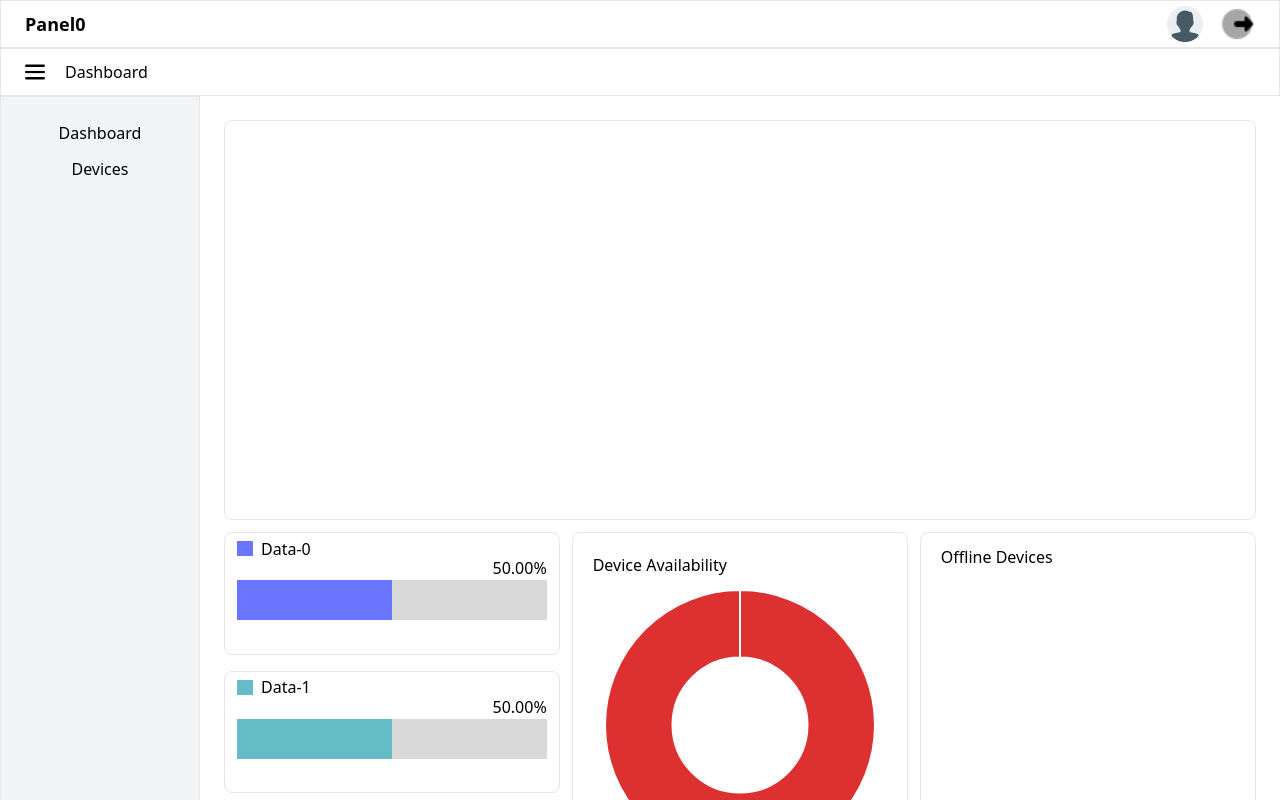
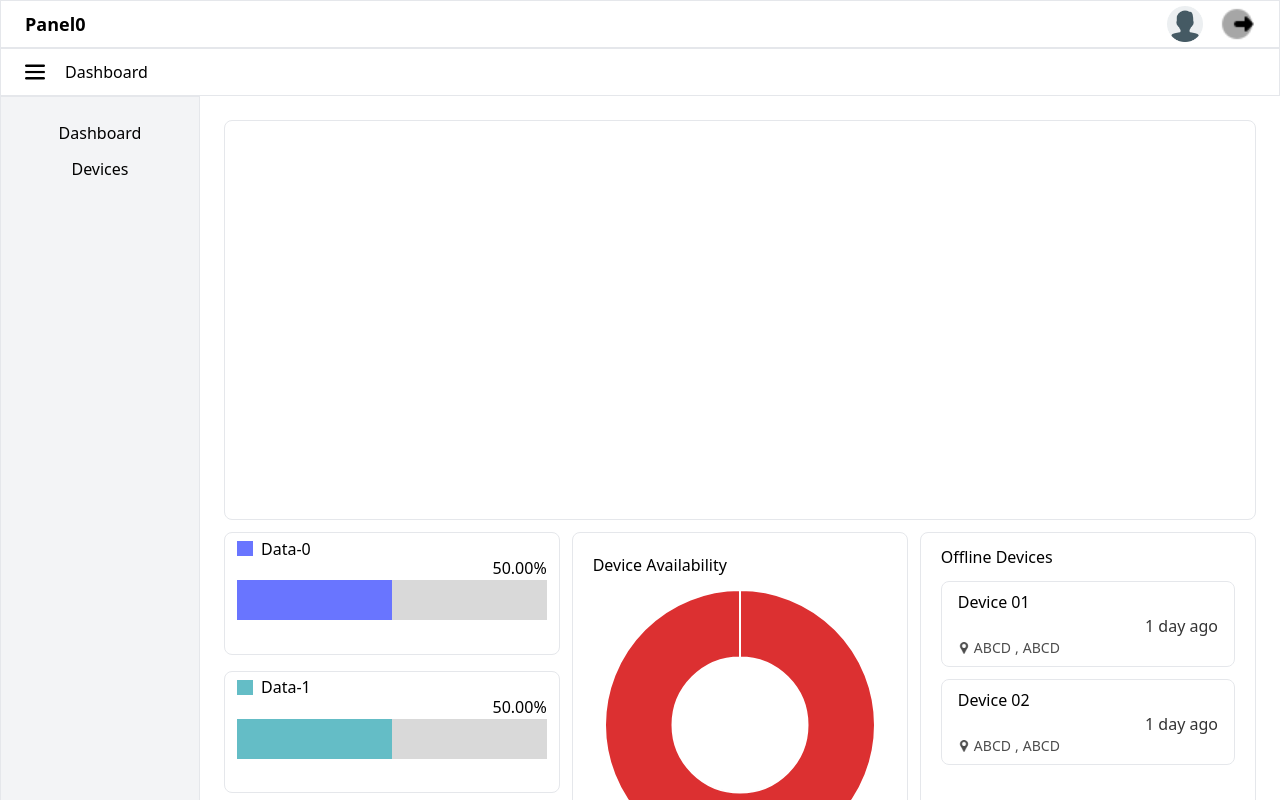
Before and after one commit to muhammedfahad115/EstroTechRobotics, a React (Vite) app: page / in a window 1280 px wide. Shown: the top 800 px of the page. Built offline with nearby package versions, Linux system fonts and the light colour scheme.

Commit message:
completed percentage bar, doughnot, and devices recent connection status

```diff
--- a/src/Components/DashBoard1.jsx
+++ b/src/Components/DashBoard1.jsx
@@ -9,6 +9,8 @@ import {
 import deviceData from '../Api/Data.json';
 import data0 from '../Api/Data0.json';
 import data1 from '../Api/Data1.json';
+import PinIcon from '../assets/pin.png';
+import './Dashboard1.css'
 
 ChartJS.register(ArcElement, Tooltip, Legend);
 
@@ -71,6 +73,32 @@ const options = {
     }
 };
 
+const getTimeDifference = (date) => {
+    const now = new Date();
+    const past = new Date(date);
+    const diffInMs = now - past;
+    const diffInMin = Math.floor(diffInMs / 60000);
+
+    if (diffInMin < 60) {
+        return `${diffInMin} minute${diffInMin > 1 ? 's' : ''} ago`;
+    }
+
+    const diffInHours = Math.floor(diffInMin / 60);
+
+    if (diffInHours < 24) {
+        return `${diffInHours} hour${diffInHours > 1 ? 's' : ''}`;
+    }
+
+    const diffInDays = Math.floor(diffInHours / 24);
+
+    if (diffInDays < 7) {
+        return `${diffInDays} day${diffInDays > 1 ? 's' : ''} ago`;
+    }
+
+    const diffInWeeks = Math.floor(diffInDays / 7);
+    return `${diffInWeeks} week${diffInWeeks > 1 ? 's' : ''} ago`;
+}
+
 function DashBoard1() {
     const [percentageOfData0, setPercentageOfData0] = useState(0);
     const [percentageOfData1, setPercentageOfData1] = useState(0);
@@ -96,8 +124,8 @@ function DashBoard1() {
         <>
             <div className='flex flex-col gap-3'>
                 <div className='w-full border-[0.5px] h-[400px] rounded-[8px] '></div>
-                <div className='flex gap-3'>
-                    <div className='w-[440px] flex flex-col gap-4 h-[400px] rounded-[8px]'>
+                <div className='sm:flex  gap-3'>
+                    <div className='w-[440px] flex flex-col  gap-4 h-[400px] rounded-[8px]'>
                         <div className='w-full h-[122.67px] px-3 py-2 border-[0.5px] rounded-[8px]'>
                             <div className='flex h-[15px] items-center gap-2'>
                                 <div className='w-[16px] h-[15px] bg-[#6975FF]'></div>
@@ -150,15 +178,30 @@ function DashBoard1() {
                             </div>
                         </div>
                     </div>
-                    <div className='w-[440px] h-[400px] border-[0.5px] rounded-[8px] flex flex-col justify-center'>
+                    <div className='w-[440px] h-[400px] border-[0.5px] rounded-[8px] flex flex-col justify-center '>
                         <div className='px-5 py-3'>
                             <p>Device Availability</p>
                         </div>
-                        <Doughnut data={chartData} options={options} />
+                        <div className='flex justify-center'>
+                            <Doughnut data={chartData} options={options} />
+                        </div>
                     </div>
-                    <div className='w-[440px] h-[400px] border-[0.5px] rounded-[8px]'>
+                    <div className='w-[440px] h-[400px] border-[0.5px] overflow-hidden overflow-y-scroll scrollBar rounded-[8px]'>
                         <div className='px-5 py-3'>
                             <p>Offline Devices</p>
+                       <div className='flex flex-col mt-3 gap-3'>
+                       {deviceData.map((device, index) => (
+                                <div key={index} className='py-2 px-4 w-full border-[0.8px] rounded-[8px]'>
+                                    <div><p>{device.deviceName}</p></div>
+                                    <div className='flex justify-end opacity-80'><p>{getTimeDifference(device.connectionStatus.connected)}</p> </div>
+                                    <div className='flex items-center text-sm opacity-70 gap-1'>
+                                        <img className='w-3 h-3' src={PinIcon} />
+                                        <p>{device.location.city}</p>,
+                                        <p>{device.location.country}</p>
+                                    </div>
+                                </div>
+                            ))}
+                       </div>
                         </div>
                     </div>
                 </div>
--- /dev/null
+++ b/src/Components/Dashboard1.css
@@ -0,0 +1,8 @@
+.scrollBar::-webkit-scrollbar {
+        display: none;
+    }
+
+    .scrollBar {
+        -ms-overflow-style: none;
+        scrollbar-width: none;
+    }
--- a/src/Context/UserContext.jsx
+++ b/src/Context/UserContext.jsx
@@ -10,6 +10,7 @@ function UserContext({children}) {
         localStorage.setItem('text', text);
     }, [text]);
 
+
   return (
     <>
     <MyContext.Provider value={{text, setText, showSideBar, setShowSideBar}}>
```
Also changed, not shown: src/Api/Data.json (indentation only).
